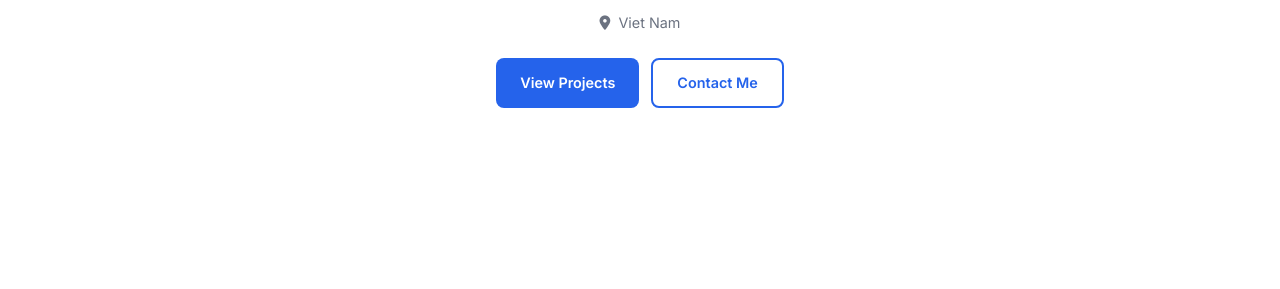
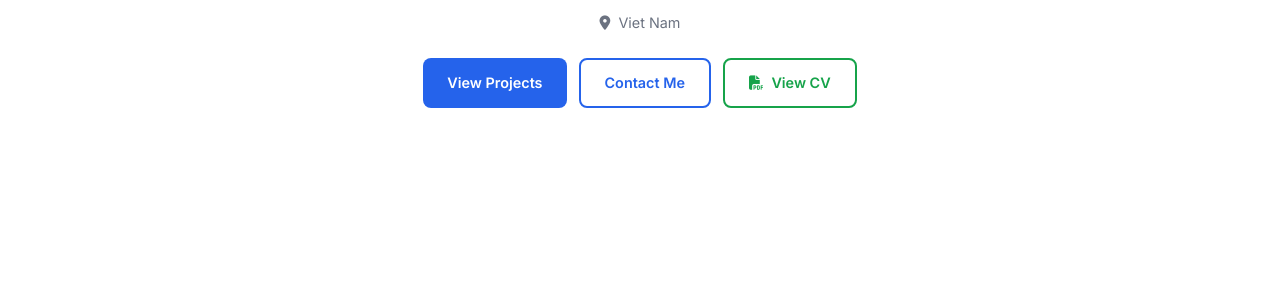
Before and after one commit to BenSin33/github-portfolio, a plain HTML site: page index.html in a window 1280 px wide. Shown: the part 511-800 px from the top of the page. Drawn offline with Linux system fonts and the light colour scheme.

Commit message:
upadate resume

```diff
--- a/index.html
+++ b/index.html
@@ -37,6 +37,9 @@
         <div class="hero-cta">
           <a href="#projects" class="btn btn-primary">View Projects</a>
           <a href="#contact" class="btn btn-outline">Contact Me</a>
+          <a href="resume.pdf" target="_blank" class="btn btn-download">
+            <i class="fas fa-file-pdf"></i> View CV
+          </a>
         </div>
       </div>
     </section>
--- a/style.css
+++ b/style.css
@@ -57,6 +57,13 @@ img { max-width: 100%; display: block; }
   border: 2px solid #2563eb;
 }
 .btn-outline:hover { background: #2563eb; color: #fff; }
+
+.btn-download {
+  background: transparent;
+  color: #16a34a;
+  border: 2px solid #16a34a;
+}
+.btn-download:hover { background: #16a34a; color: #fff; }
 
 .link { color: #2563eb; text-decoration: underline; }
 .link:hover { color: #1d4ed8; }
```
